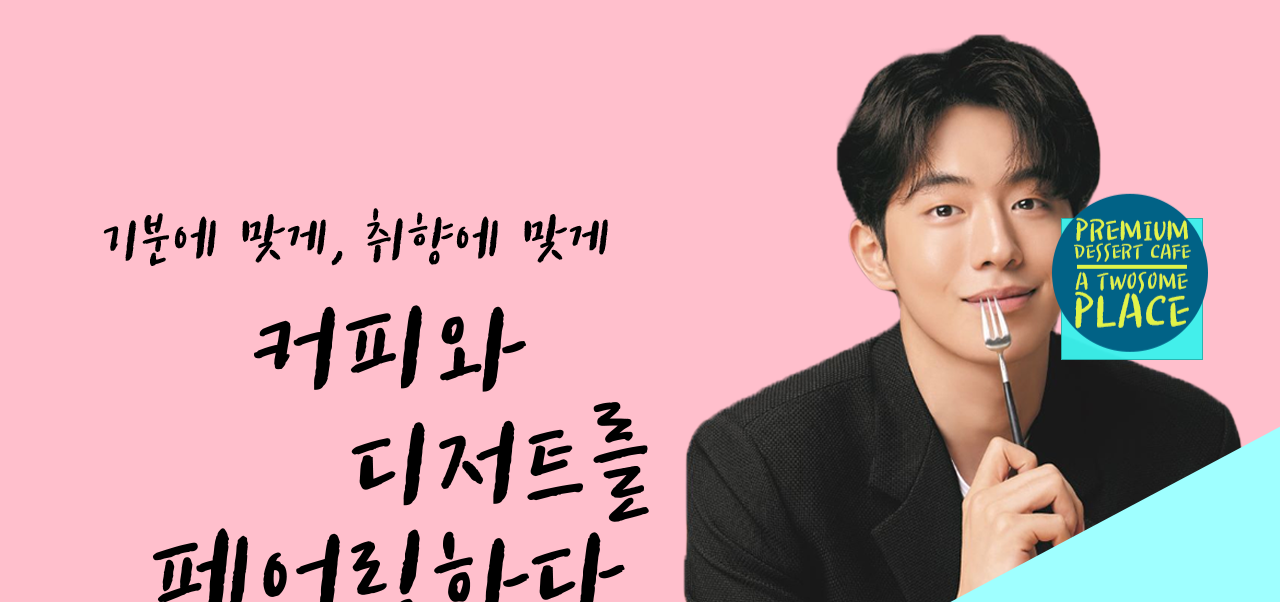
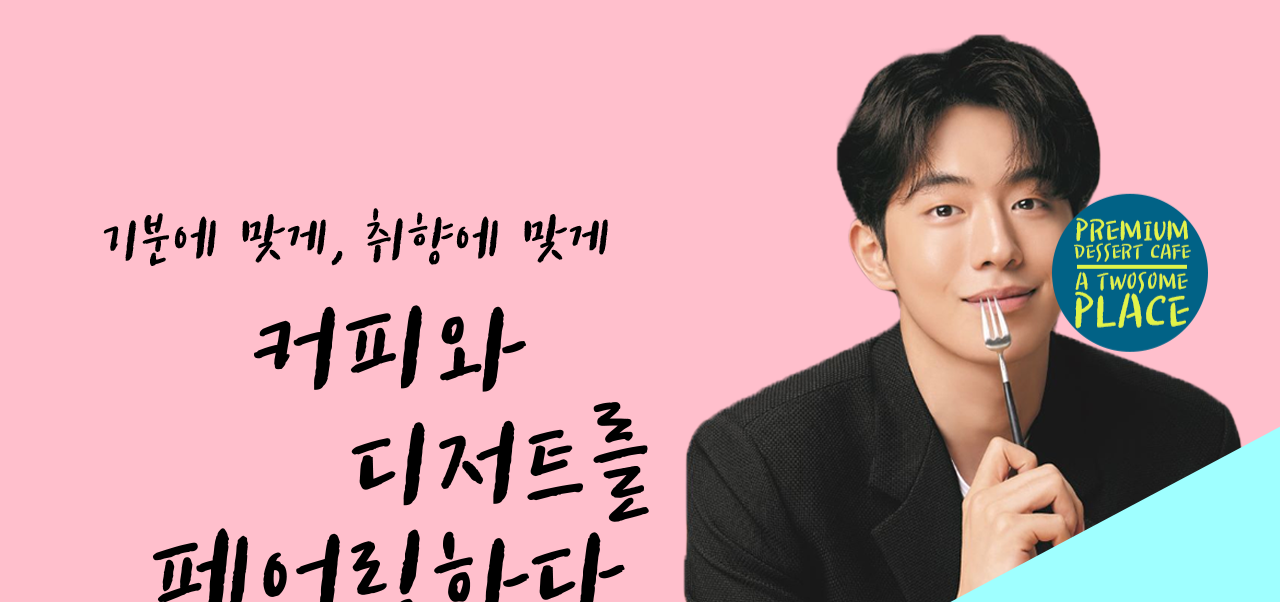
Before and after one commit to KWONDONGSU/fofofo, a plain HTML site: page index.html in a window 1280 px wide. Shown: the part 198-800 px from the top of the page. Drawn offline with Linux system fonts and the light colour scheme; a script that the page names is missing.

Commit message:
grggrgrgrgr
htrehtthhtht

```diff
--- a/css/style.css
+++ b/css/style.css
@@ -472,12 +472,12 @@ body {
 /*********************footer 끝****************************/
 /*********************footer 안 큐브****************************/
 .cube {
-  position: fixed; /*수정*/
-  top: 416px; /*수정*/
+  position: absolute;
+  bottom: 0;
   right: 79px;
   margin: 0 auto;
-  height: 140px; /*수정*/
-  width: 140px; /*수정*/
+  height: 140px;
+  width: 140px;
   z-index: 9999998;
   animation: spin 5s infinite linear;
   transform-style: preserve-3d;
--- a/index.html
+++ b/index.html
@@ -287,8 +287,6 @@
 
             <p class="ft_text5">통신판매업신고종 : 제 2018-서울중구-0353호 대표이메일 : helpmaster@twosome.co.kr</p>
             <p class="ft_text6">Copyright 2020 A TWOSOME PLACE CO. LTD.</p>
-
-            <p class="ft_text7">※ 본사이트는 학업용 포트폴리오로 제작된 사이트입니더</p>
           </div>
         </div>
         <div class="cube">
```
